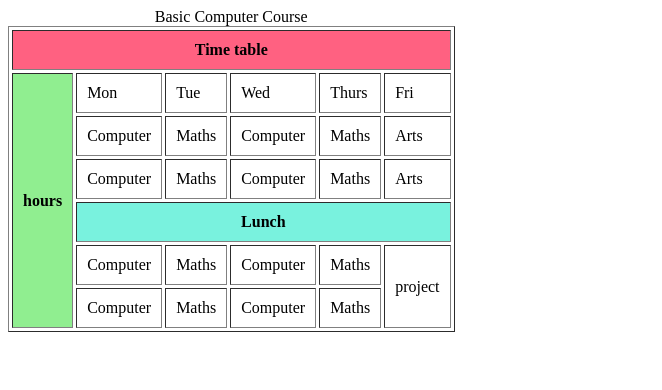
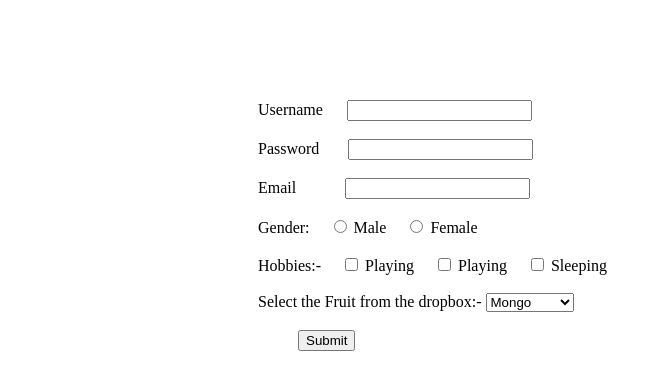
Before and after one commit to Saifmanihar/Homework, a plain HTML site: page index.htm in a window 1280 px wide. Shown: the whole page, without its empty margins (0-662 px from the left). Drawn offline with Linux system fonts and the light colour scheme.

Commit message:
index.htm

```diff
--- a/index.htm
+++ b/index.htm
@@ -7,58 +7,72 @@
     <title>Document</title>
 </head>
 <style>
-
+    button {
+        margin-left: 40px;
+        cursor: pointer;
+    }
+    input{
+        margin-left: 20px;
+    }
+    form {
+        margin-left: 250px;
+        margin-top: 100px;
+    }
+    #em{
+        margin-left: 45px;
+    }
+    #ps{
+        margin-left: 25px;
+    }
+    strong{
+        height: 20px;
+        width: 30px;
+        border: 1px solid black;
+    }
 </style>
 
 <body>
+    <div class="box">
+        <form>
+            <div class="par">
+                <label>Username</label>
+                <input type="text">
+            </div>
+            <br>
 
-    <table border="1" cellpadding="10" cellspacing="3">
-        <caption>Basic Computer Course</caption>
-        <tr>
-            <th colspan="6" style="background-color: rgb(255, 97, 129);">Time table</th>
-        </tr>
-        <tr>
-            <th rowspan="7" style="background-color: lightgreen;">hours</th>
-            <td>Mon</td>
-            <td>Tue </td>
-            <td>Wed</td>
-            <td>Thurs</td>
-            <td>Fri</td>
-        </tr>
-        <tr>
-            <td>Computer</td>
-            <td>Maths </td>
-            <td>Computer</td>
-            <td>Maths</td>
-            <td>Arts</td>
-        </tr>
+            <div class="par">
+                <label>Password</label>
+                <input id="ps" type="password">
+            </div>
+            <br>
+            <div class="par">
+                <label>Email</label>
+                <input id="em" type="email">
+            </div>
+            <br>
 
-        <tr>
-            <td>Computer</td>
-            <td>Maths </td>
-            <td>Computer</td>
-            <td>Maths</td>
-            <td>Arts</td>
-        </tr>
+            <label for="">Gender:</label>
+            <input type="radio" name="gender" id="" value="Male">
+            <label for="">Male</label>
+            <input type="radio" name="gender" id="" value="Female">
+            <label for="">Female</label> <br> <br>
+            <label for="">Hobbies:-</label>
 
-        <tr>
-            <th colspan="6" style="background-color: rgb(121, 242, 222);">Lunch</th>
-        </tr>
-        <tr>
-            <td>Computer</td>
-            <td>Maths </td>
-            <td>Computer</td>
-            <td>Maths</td>
-            <td rowspan="2">project</td>
-        </tr>
-        <tr>
-            <td>Computer</td>
-            <td>Maths </td>
-            <td>Computer</td>
-            <td>Maths</td>
-        </tr>
-
-    </table>
+            <input type="checkbox" name="" id="">
+            <label for="">Playing</label>
+            <input type="checkbox" name="" id="">
+            <label for="">Playing</label>
+            <input type="checkbox" name="" id="">
+            <label for="">Sleeping</label> <br> <br>
+            <label for="">Select the Fruit from the dropbox:-</label>
+            <select>
+                <option>Mongo</option>
+                <option>banana</option>
+                <option>StrawBerry</option>
+            </select> <br> <br>
+            <button type="submit">Submit</button> <br>
+        </form>
+    </div>
 </body>
 
 </html>
```
